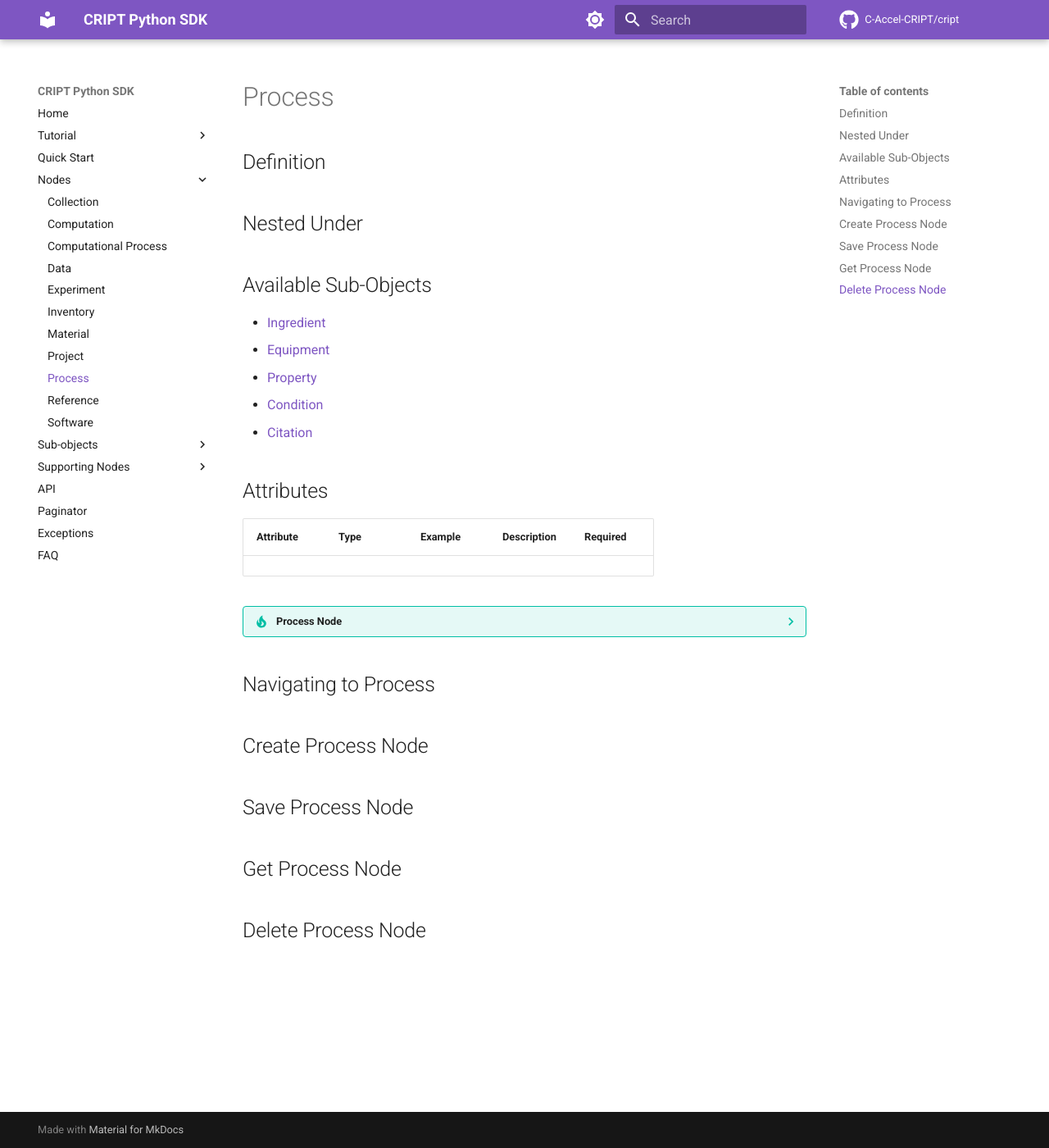
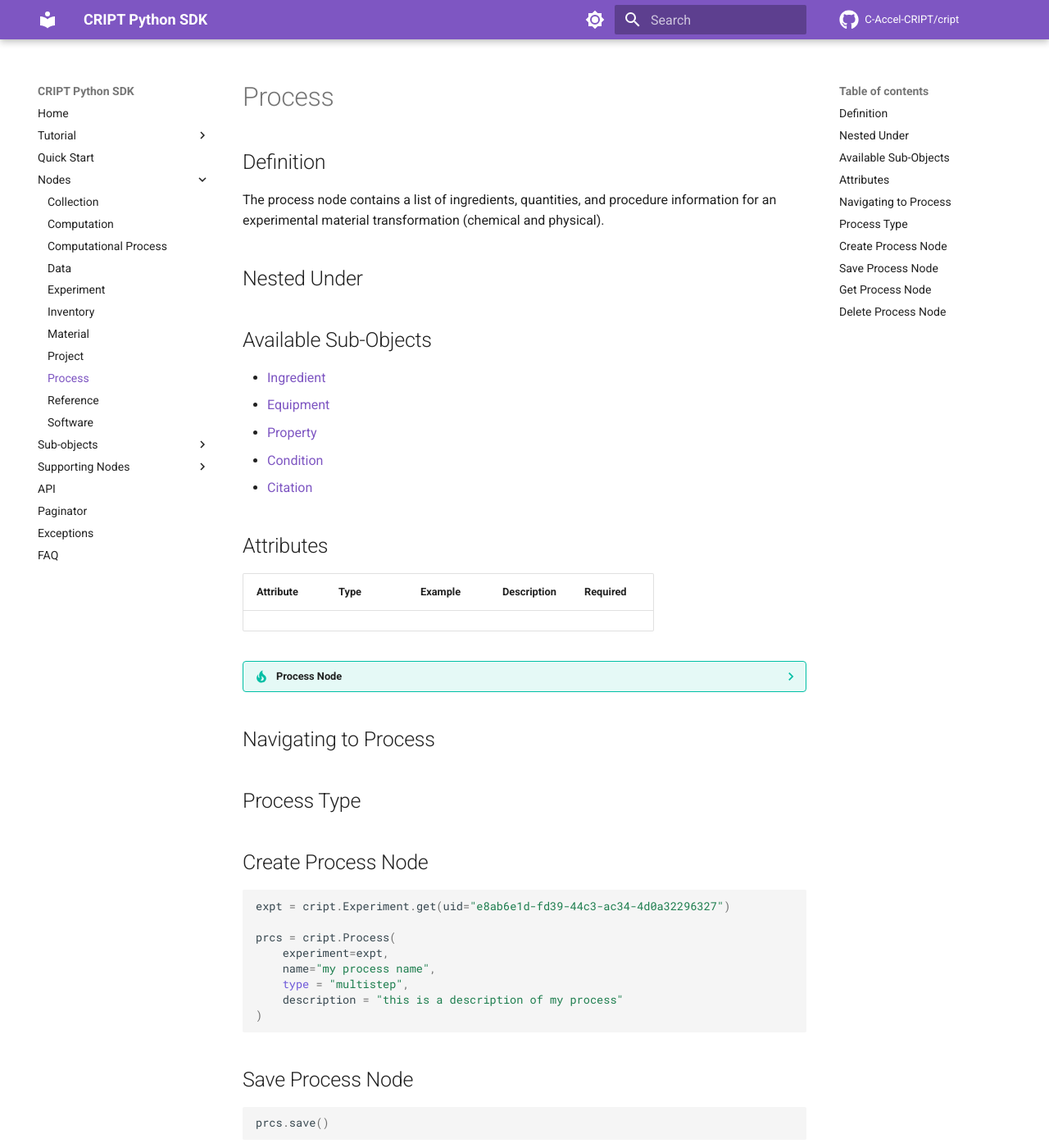
Before and after one commit to C-Accel-CRIPT/sdk-archive, an MkDocs documentation site: the page built from docs/nodes/process.md, in a window 1280 px wide and 1400 px high. Shown: the whole window at 82% size. Built offline with MkDocs 1.6.1 and Material for MkDocs 9.7.7, drawn with Linux system fonts in a browser that asks for light colours; comment, search, counter and statistics services are not loaded.

Commit message:
started on process node

````diff
--- a/docs/nodes/process.md
+++ b/docs/nodes/process.md
@@ -1,7 +1,10 @@
 # Process
 
 ## Definition
-<!-- TODO needs to be converted from software template to process -->
+The process node contains a list of ingredients, quantities, and procedure information for an
+experimental material transformation (chemical and physical).
+
+
 
 ## Nested Under
 
@@ -103,10 +106,29 @@
 
 ## Navigating to Process
 
+## Process Type
+
 ## Create Process Node
 
+```python
+expt = cript.Experiment.get(uid="e8ab6e1d-fd39-44c3-ac34-4d0a32296327")
+
+prcs = cript.Process(
+    experiment=expt,
+    name="my process name",
+    type = "multistep",
+    description = "this is a description of my process"
+)
+```
+
 ## Save Process Node
+```python
+prcs.save()
+```
 
 ## Get Process Node
 
 ## Delete Process Node
+```python
+prcs.delete()
+```
````
